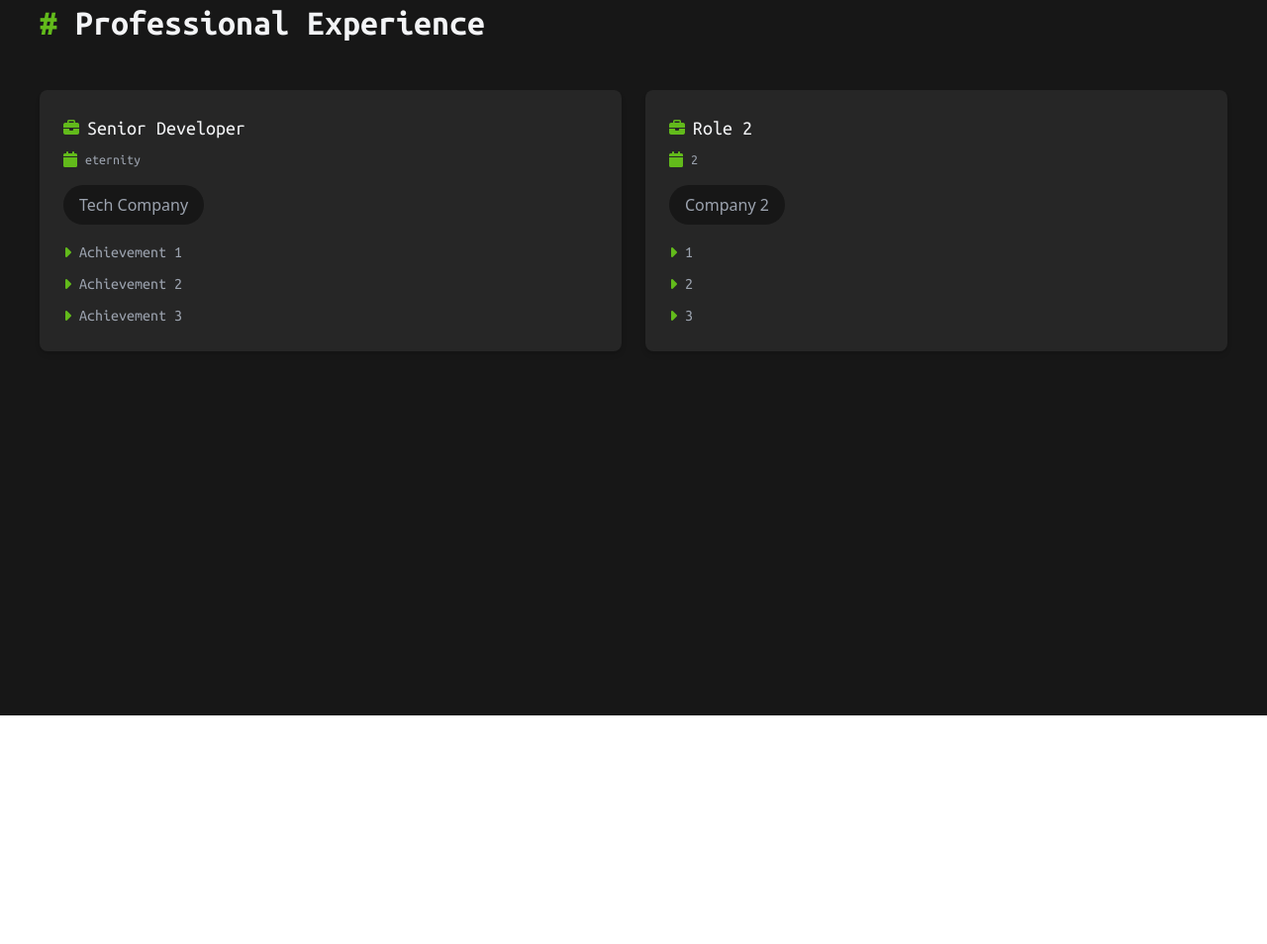
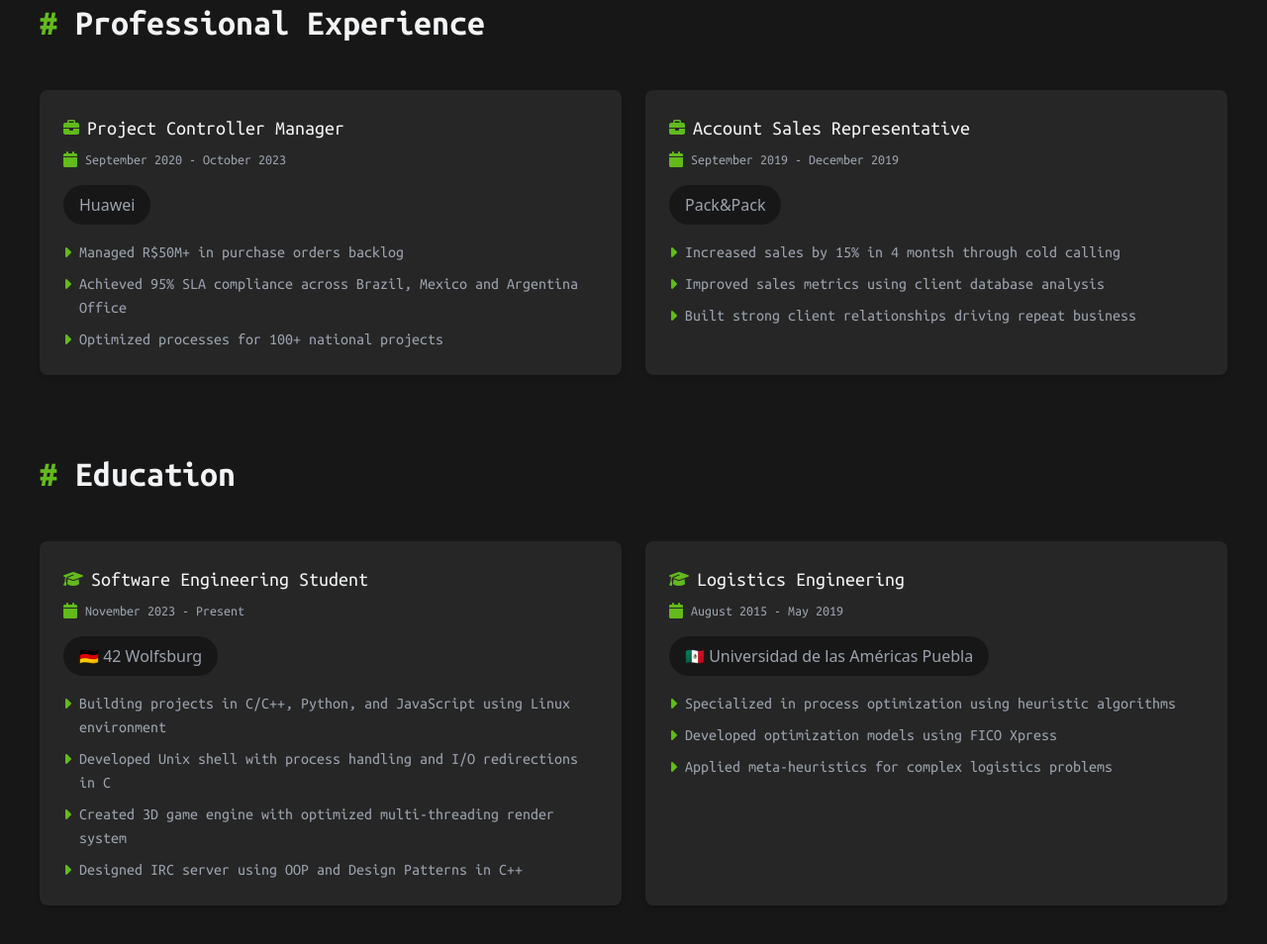
Before and after one commit to MemoCSales/Portfolio, a website built with Vite: page index.html in a window 1280 px wide. Shown: the part 1606-2560 px from the top of the page at 99% size. Before the commit the page ends 2329 px from the top, so only its background shows below. Built offline with nearby package versions, Linux system fonts and the light colour scheme.

Commit message:
fixing white spaces for small displays and adding more information in the experiencesection

```diff
--- a/index.html
+++ b/index.html
@@ -8,6 +8,7 @@
 		<link rel="stylesheet" href="https://cdnjs.cloudflare.com/ajax/libs/font-awesome/6.5.1/css/all.min.css" integrity="sha512-DTOQO9RWCH3ppGqcWaEA1BIZOC6xxalwEsw9c2QQeAIftl+Vegovlnee1c9QX4TctnWMn13TZye+giMm8e2LwA==" crossorigin="anonymous" referrerpolicy="no-referrer" />		<link rel="stylesheet" href="https://fonts.googleapis.com/css2?family=Ubuntu+Mono:wght@400;700&display=swap"/>
 		 <link rel="stylesheet" href="/src/style.css">
 	</head>
+	<div class="bg-primary">
 		<body>
 			<div class="bg-primary font-mono selection:bg-accent selection:text-text-light">
 				<header id="header" class="container mx-auto">
@@ -83,7 +84,7 @@
 					</div>
 				</section>
 			</div>
-		<div id="about" class="min-h-fit bg-primary py-20 mt-20 tablet:mt-0 selection:bg-accent selection:text-text-light">
+			<div id="about" class="min-h-fit bg-secondary py-20 mt-20 tablet:mt-0 selection:bg-accent selection:text-text-light">
 				<section class="container mx-auto px-10">
 					<!-- Title -->
 					 <h2 class="font-mono font-bold text-text-light text-3xl tablet:text-4xl mb-12 relative">
@@ -119,6 +120,7 @@
 									<span class="font-mono text-text"><i class="fas fa-caret-right text-accent mr-2"></i>Git</span>
 									<span class="font-mono text-text"><i class="fas fa-caret-right text-accent mr-2"></i>Shell</span>
 									<span class="font-mono text-text"><i class="fas fa-caret-right text-accent mr-2"></i>Docker</span>
+									<span class="font-mono text-text"><i class="fas fa-caret-right text-accent mr-2"></i>Docker Compose</span>
 									<span class="font-mono text-text"><i class="fas fa-caret-right text-accent mr-2"></i>Arduino</span>
 									<span class="font-mono text-text"><i class="fas fa-caret-right text-accent mr-2"></i>HTML & CSS</span>
 									<span class="font-mono text-text"><i class="fas fa-caret-right text-accent mr-2"></i>JavaScript</span>
@@ -149,9 +151,17 @@
 					  <div class="grid grid-cols-1 tablet:grid-cols-2 gap-6" id="experienceGrid">
 						<!-- Cards will be inserted by JavaScript -->
 					  </div>
+					  <h2 class="font-mono font-bold text-text-light text-3xl tablet:text-4xl mb-12 relative mt-20">
+						<span class="text-accent">#</span> Education
+					 </h2>
+					 <!-- Experience Grid -->
+					  <div class="grid grid-cols-1 tablet:grid-cols-2 gap-6" id="educationGrid">
+						<!-- Cards will be inserted by JavaScript -->
+					  </div>
 				</section>
 			</div>
 			<footer></footer>
 			<script type="module" src="/src/script.js"></script>
 		</body>
+	</div>
 </html>
--- a/src/script.js
+++ b/src/script.js
@@ -18,26 +18,50 @@ navLinks.forEach(link => {
 });
 
 const experiences = [
-	{
-		role: "Senior Developer",
-		company: "Tech Company",
-		duration: "eternity",
-		achievements: [
-			"Achievement 1",
-			"Achievement 2",
-			"Achievement 3"
-		]
-	},
-	{
-		role: "Role 2",
-		company: "Company 2",
-		duration: "2",
-		achievements: [
-			"1",
-			"2",
-			"3"
-		]
-	}
+  {
+    role: "Project Controller Manager",
+    company: "Huawei",
+    duration: "September 2020 - October 2023",
+    achievements: [
+      "Managed R$50M+ in purchase orders backlog",
+      "Achieved 95% SLA compliance across Brazil, Mexico and Argentina Office",
+      "Optimized processes for 100+ national projects",
+    ],
+  },
+  {
+    role: "Account Sales Representative",
+    company: "Pack&Pack",
+    duration: "September 2019 - December 2019",
+    achievements: [
+      "Increased sales by 15% in 4 montsh through cold calling",
+      "Improved sales metrics using client database analysis",
+      "Built strong client relationships driving repeat business",
+    ],
+  },
+];
+
+const education = [
+  {
+    degree: "Software Engineering Student",
+    institution: "🇩🇪 42 Wolfsburg",
+    duration: "November 2023 - Present",
+    achievements: [
+      "Building projects in C/C++, Python, and JavaScript using Linux environment",
+      "Developed Unix shell with process handling and I/O redirections in C",
+      "Created 3D game engine with optimized multi-threading render system",
+      "Designed IRC server using OOP and Design Patterns in C++",
+    ],
+  },
+  {
+    degree: "Logistics Engineering",
+    institution: "🇲🇽 Universidad de las Américas Puebla",
+    duration: "August 2015 - May 2019",
+    achievements: [
+      "Specialized in process optimization using heuristic algorithms",
+      "Developed optimization models using FICO Xpress",
+      "Applied meta-heuristics for complex logistics problems",
+    ],
+  },
 ];
 
 function createExperienceCard(experience) {
@@ -73,7 +97,47 @@ function createExperienceCard(experience) {
   `;
 }
 
+function createEducationCard(education) {
+  return `
+    <div class="bg-secondary rounded-lg p-6 shadow-md hover:-translate-y-1 transition-all duration-300">
+      <div class="flex items-center gap-2 mb-2">
+        <i class="fas fa-graduation-cap text-accent"></i>
+        <h3 class="font-mono text-text-light text-xl">${education.degree}</h3>
+      </div>
+
+      <div class="flex items-center gap-2 mb-4">
+        <i class="fas fa-calendar text-accent"></i>
+        <span class="font-mono text-text text-sm">${education.duration}</span>
+      </div>
+
+      <div class="inline-block px-4 py-2 bg-primary rounded-full text-text mb-4">
+        ${education.institution}
+      </div>
+
+      <ul class="space-y-2">
+        ${education.achievements
+          .map(
+            (achievement) => `
+          <li class="flex items-start gap-2 text-text">
+            <i class="fas fa-caret-right text-accent mt-1"></i>
+            <span class="font-mono">${achievement}</span>
+          </li>
+        `
+          )
+          .join("")}
+      </ul>
+    </div>
+  `;
+}
+
 const experienceGrid = document.getElementById('experienceGrid');
 if (experienceGrid) {
 	experienceGrid.innerHTML = experiences.map(exp => createExperienceCard(exp)).join('');
 }
+
+const educationGrid = document.getElementById("educationGrid");
+if (educationGrid) {
+  educationGrid.innerHTML = education
+    .map((exp) => createEducationCard(exp))
+    .join("");
+}
```
Lines whose indentation alone changed are shown as unchanged.
